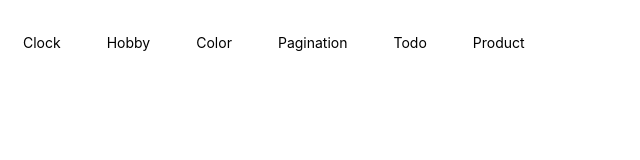
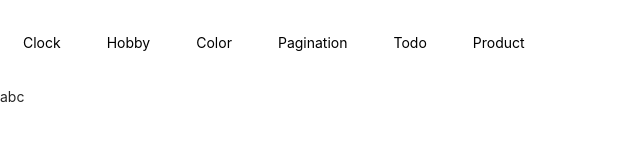
Before and after one commit to at-ngocnguyen/React-Learning, a React (Create React App) app: page /order in a window 1280 px wide. Shown: the top 160 px of the page, without its empty margins (0-640 px from the left). Built offline with nearby package versions, Linux system fonts and the light colour scheme; the HTML template or start-up script is replaced by a standard one.

Commit message:
update comment

```diff
--- a/src/App.js
+++ b/src/App.js
@@ -2,11 +2,11 @@ import React from 'react';
 import './App.css';
 // import '../node_modules/bootstrap/dist/css/bootstrap.min.css';
 import 'antd/dist/antd.css';
-import Routing from 'Routing/Routing';
+import PathRouter from 'Routing/PathRouter';
 
 function App() {
   return (
-    <Routing />
+    <PathRouter />
   );
 }
 
--- /dev/null
+++ b/src/Routing/PathRouter.jsx
@@ -0,0 +1,28 @@
+import React from "react";
+import { BrowserRouter as Router, Route, Switch } from "react-router-dom";
+import Header from "share/header/header";
+import Footer from "share/footer/footer";
+import { routing } from "Routing/Routing";
+
+const PathRouter = () => {
+  return (
+    <Router>
+      <div className="container">
+        <Header />
+        <Switch>
+          {routing.map((item, index) => (
+            <Route
+              key={index}
+              path={item.path}
+              component={item.component}
+              exact={!!item.exact}
+            />
+          ))}
+        </Switch>
+        <Footer />
+      </div>
+    </Router>
+  );
+};
+
+export default PathRouter;
--- a/src/Routing/Routing.jsx
+++ b/src/Routing/Routing.jsx
@@ -1,81 +1,50 @@
-import React from "react";
-import { BrowserRouter as Router, Route, Switch } from "react-router-dom";
-import Home from "share/home/home";
-import Clock from "container/Clock";
-import Color from "components/color";
-import Hobby from "container/Hobby";
-import Pagination from "container/Pagination";
-import Todo from "container/Todo";
-import Product from "container/Product";
+import { Clock, Hobby, Pagination, Todo, Product } from "container/Index";
 import Error404 from "share/404/404";
-import Header from "share/header/header";
-import Footer from "share/footer/footer";
 import Login from "admin/Login";
 import Order from "admin/Order";
+import Home from "share/home/home";
+import Color from "components/color";
 
-const routing = [
+export const routing = [
   {
     path: "/",
-    children: () => <Home />,
+    component: Home,
     exact: true,
   },
   {
     path: "/clock",
-    children: () => <Clock />,
+    component: Clock,
   },
   {
     path: "/color",
-    children: () => <Color />,
+    component: Color,
   },
   {
     path: "/hobby",
-    children: () => <Hobby />,
+    component: Hobby,
   },
   {
     path: "/pagination",
-    children: () => <Pagination />,
+    component: Pagination,
   },
   {
     path: "/todo",
-    children: () => <Todo />,
+    component: Todo,
   },
   {
     path: "/product",
-    children: () => <Product />,
+    component: Product,
   },
   {
     path: "/login",
-    children: () => <Login />,
+    component: Login,
   },
   {
     path: "/order",
-    children: () => <Order />,
+    component: Order,
   },
   {
     path: "*",
-    children: () => <Error404 />,
+    component: Error404,
   },
 ];
-
-const Routing = () => {
-  return (
-    <Router>
-      <div className="container">
-        <Header />
-        <Switch>
-          {routing.map((item, index) => (
-            <Route
-              key={index}
-              path={item.path}
-              children={item.children}
-              exact={item.exact ? item.exact : false}
-            />
-          ))}
-        </Switch>
-        <Footer />
-      </div>
-    </Router>
-  );
-};
-
-export default Routing;
--- a/src/admin/Order.jsx
+++ b/src/admin/Order.jsx
@@ -3,7 +3,7 @@ import React from 'react';
 const Order = () => {
   return (
     <div>
-
+      abc
     </div>
   );
 };
--- /dev/null
+++ b/src/container/Index.jsx
@@ -0,0 +1,12 @@
+import Clock from "./Clock";
+import Hobby from "./Hobby";
+import Pagination from "./Pagination";
+import Todo from "./Todo";
+import Product from "./Product";
+export {
+  Clock,
+  Hobby,
+  Pagination,
+  Todo,
+  Product,
+};
```
